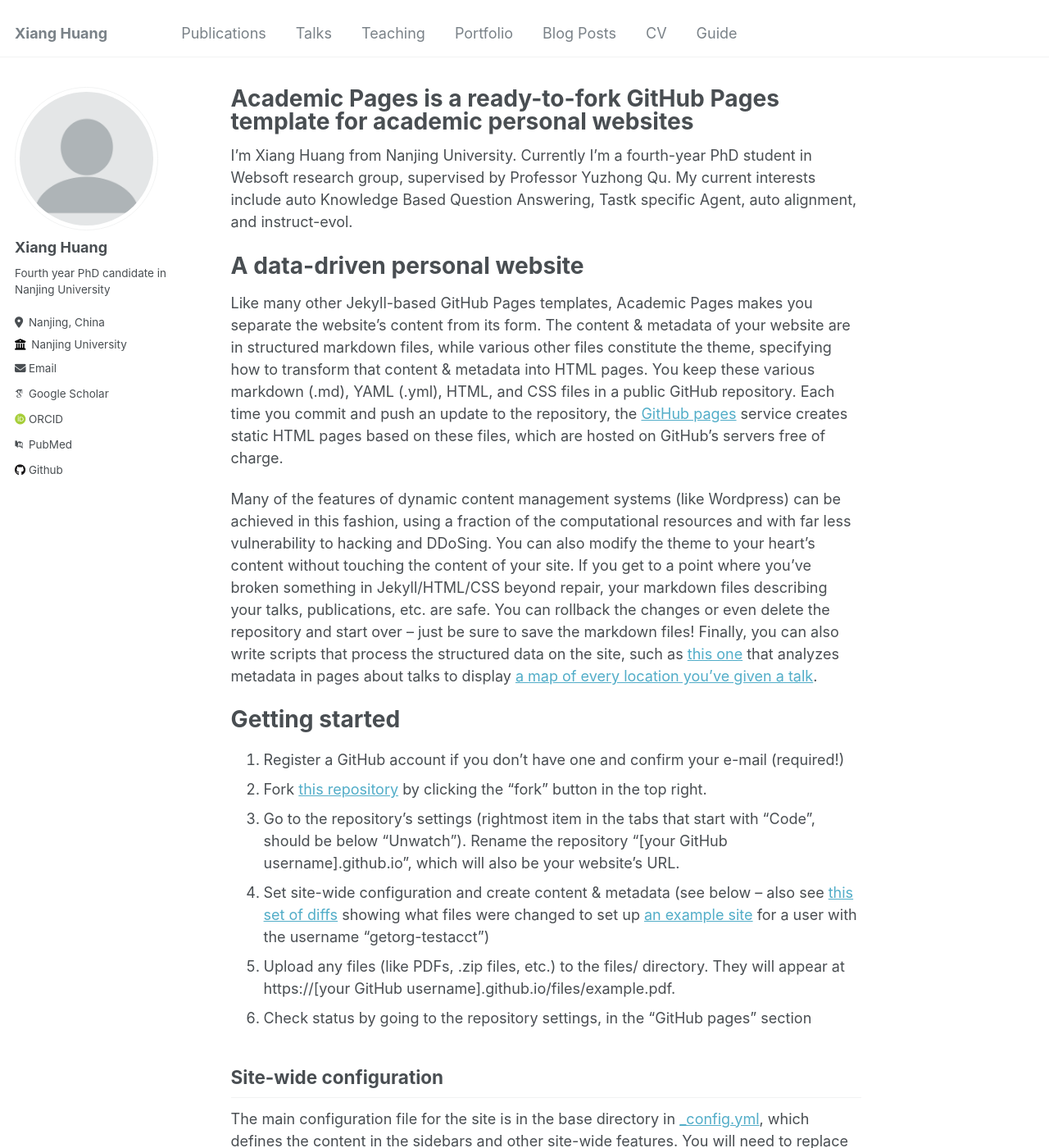
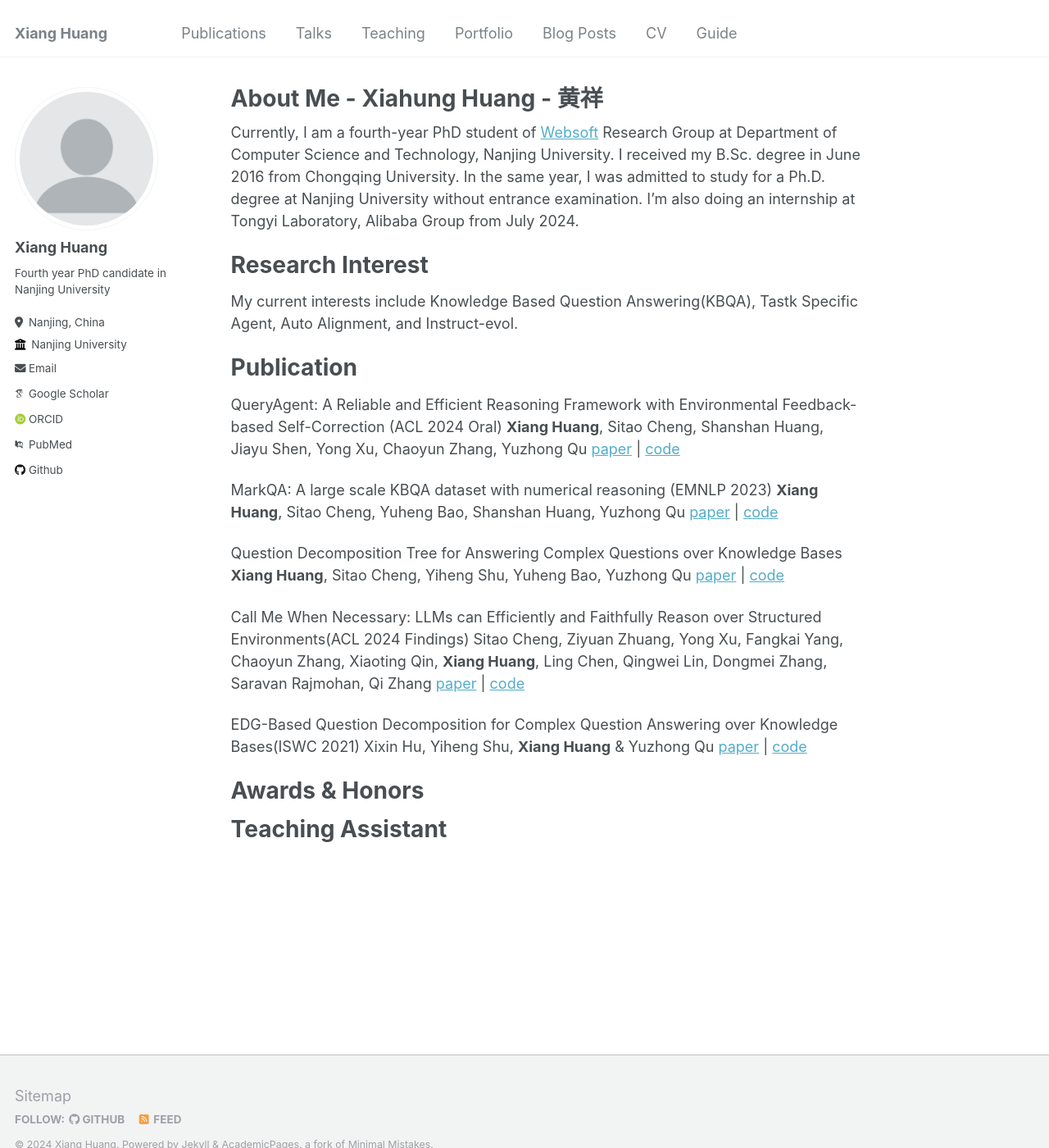
Before and after one commit to cdhx/cdhx.github.io, a Jekyll site: the page built from _pages/about.md, in a window 1280 px wide and 1400 px high. Shown: the whole window at 82% size. Built offline with Jekyll 4.4.1, drawn with Linux system fonts in a browser that asks for light colours; some web fonts are replaced; some of the changed text lies outside the part shown.

Commit message:
Update about.md

```diff
--- a/_pages/about.md
+++ b/_pages/about.md
@@ -1,49 +1,48 @@
 ---
 permalink: /
-title: "Academic Pages is a ready-to-fork GitHub Pages template for academic personal websites"
+title: "About Me - Xiahung Huang - 黄祥"
 author_profile: true
 redirect_from:
   - /about/
   - /about.html
 ---
 
-I'm Xiang Huang from Nanjing University. Currently I'm a fourth-year PhD student in Websoft research group, supervised by Professor Yuzhong Qu. My current interests include auto Knowledge Based Question Answering, Tastk specific Agent, auto alignment, and instruct-evol.
+Currently, I am a fourth-year PhD student of [Websoft](http://ws.nju.edu.cn/wiki/Wiki.jsp?page=%E4%B8%87%E7%BB%B4%E7%BD%91%E8%BD%AF%E4%BB%B6%E7%A0%94%E7%A9%B6%E7%BB%84) Research Group at Department of Computer Science and Technology, Nanjing University. I received my B.Sc. degree in June 2016 from Chongqing University.
+In the same year, I was admitted to study for a Ph.D. degree at Nanjing University without entrance examination.
+I'm also doing an internship at Tongyi Laboratory, Alibaba Group from July 2024.
 
-A data-driven personal website
-======
-Like many other Jekyll-based GitHub Pages templates, Academic Pages makes you separate the website's content from its form. The content & metadata of your website are in structured markdown files, while various other files constitute the theme, specifying how to transform that content & metadata into HTML pages. You keep these various markdown (.md), YAML (.yml), HTML, and CSS files in a public GitHub repository. Each time you commit and push an update to the repository, the [GitHub pages](https://pages.github.com/) service creates static HTML pages based on these files, which are hosted on GitHub's servers free of charge.
+Research Interest
+===
+My current interests include Knowledge Based Question Answering(KBQA), Tastk Specific Agent, Auto Alignment, and Instruct-evol.
 
-Many of the features of dynamic content management systems (like Wordpress) can be achieved in this fashion, using a fraction of the computational resources and with far less vulnerability to hacking and DDoSing. You can also modify the theme to your heart's content without touching the content of your site. If you get to a point where you've broken something in Jekyll/HTML/CSS beyond repair, your markdown files describing your talks, publications, etc. are safe. You can rollback the changes or even delete the repository and start over -- just be sure to save the markdown files! Finally, you can also write scripts that process the structured data on the site, such as [this one](https://github.com/academicpages/academicpages.github.io/blob/master/talkmap.ipynb) that analyzes metadata in pages about talks to display [a map of every location you've given a talk](https://academicpages.github.io/talkmap.html).
 
-Getting started
-======
-1. Register a GitHub account if you don't have one and confirm your e-mail (required!)
-1. Fork [this repository](https://github.com/academicpages/academicpages.github.io) by clicking the "fork" button in the top right.
-1. Go to the repository's settings (rightmost item in the tabs that start with "Code", should be below "Unwatch"). Rename the repository "[your GitHub username].github.io", which will also be your website's URL.
-1. Set site-wide configuration and create content & metadata (see below -- also see [this set of diffs](http://archive.is/3TPas) showing what files were changed to set up [an example site](https://getorg-testacct.github.io) for a user with the username "getorg-testacct")
-1. Upload any files (like PDFs, .zip files, etc.) to the files/ directory. They will appear at https://[your GitHub username].github.io/files/example.pdf.
-1. Check status by going to the repository settings, in the "GitHub pages" section
 
-Site-wide configuration
-------
-The main configuration file for the site is in the base directory in [_config.yml](https://github.com/academicpages/academicpages.github.io/blob/master/_config.yml), which defines the content in the sidebars and other site-wide features. You will need to replace the default variables with ones about yourself and your site's github repository. The configuration file for the top menu is in [_data/navigation.yml](https://github.com/academicpages/academicpages.github.io/blob/master/_data/navigation.yml). For example, if you don't have a portfolio or blog posts, you can remove those items from that navigation.yml file to remove them from the header.
+Publication
+===
 
-Create content & metadata
-------
-For site content, there is one markdown file for each type of content, which are stored in directories like _publications, _talks, _posts, _teaching, or _pages. For example, each talk is a markdown file in the [_talks directory](https://github.com/academicpages/academicpages.github.io/tree/master/_talks). At the top of each markdown file is structured data in YAML about the talk, which the theme will parse to do lots of cool stuff. The same structured data about a talk is used to generate the list of talks on the [Talks page](https://academicpages.github.io/talks), each [individual page](https://academicpages.github.io/talks/2012-03-01-talk-1) for specific talks, the talks section for the [CV page](https://academicpages.github.io/cv), and the [map of places you've given a talk](https://academicpages.github.io/talkmap.html) (if you run this [python file](https://github.com/academicpages/academicpages.github.io/blob/master/talkmap.py) or [Jupyter notebook](https://github.com/academicpages/academicpages.github.io/blob/master/talkmap.ipynb), which creates the HTML for the map based on the contents of the _talks directory).
+QueryAgent: A Reliable and Efficient Reasoning Framework with Environmental Feedback-based Self-Correction (ACL 2024 Oral)
+**Xiang Huang**, Sitao Cheng, Shanshan Huang, Jiayu Shen, Yong Xu, Chaoyun Zhang, Yuzhong Qu
+[paper](https://arxiv.org/abs/2403.11886) | [code](https://github.com/cdhx/QueryAgent)
 
-**Markdown generator**
+MarkQA: A large scale KBQA dataset with numerical reasoning (EMNLP 2023)
+**Xiang Huang**, Sitao Cheng, Yuheng Bao, Shanshan Huang, Yuzhong Qu
+[paper](http://arxiv.org/abs/2310.15517) | [code](https://github.com/cdhx/MarkQA)
 
-I have also created [a set of Jupyter notebooks](https://github.com/academicpages/academicpages.github.io/tree/master/markdown_generator
-) that converts a CSV containing structured data about talks or presentations into individual markdown files that will be properly formatted for the Academic Pages template. The sample CSVs in that directory are the ones I used to create my own personal website at stuartgeiger.com. My usual workflow is that I keep a spreadsheet of my publications and talks, then run the code in these notebooks to generate the markdown files, then commit and push them to the GitHub repository.
+Question Decomposition Tree for Answering Complex Questions over Knowledge Bases
+**Xiang Huang**, Sitao Cheng, Yiheng Shu, Yuheng Bao, Yuzhong Qu
+[paper](https://ojs.aaai.org/index.php/AAAI/article/view/26519/26291) | [code](https://github.com/cdhx/QDTQA)
 
-How to edit your site's GitHub repository
-------
-Many people use a git client to create files on their local computer and then push them to GitHub's servers. If you are not familiar with git, you can directly edit these configuration and markdown files directly in the github.com interface. Navigate to a file (like [this one](https://github.com/academicpages/academicpages.github.io/blob/master/_talks/2012-03-01-talk-1.md) and click the pencil icon in the top right of the content preview (to the right of the "Raw | Blame | History" buttons). You can delete a file by clicking the trashcan icon to the right of the pencil icon. You can also create new files or upload files by navigating to a directory and clicking the "Create new file" or "Upload files" buttons.
+Call Me When Necessary: LLMs can Efficiently and Faithfully Reason over Structured Environments(ACL 2024 Findings)
+Sitao Cheng, Ziyuan Zhuang, Yong Xu, Fangkai Yang, Chaoyun Zhang, Xiaoting Qin, **Xiang Huang**, Ling Chen, Qingwei Lin, Dongmei Zhang, Saravan Rajmohan, Qi Zhang
+[paper](https://arxiv.org/abs/2403.08593) | [code](https://github.com/sitaocheng/readi)
 
-Example: editing a markdown file for a talk
-![Editing a markdown file for a talk](/images/editing-talk.png)
+EDG-Based Question Decomposition for Complex Question Answering over Knowledge Bases(ISWC 2021)
+Xixin Hu, Yiheng Shu, **Xiang Huang** & Yuzhong Qu
+[paper](https://link.springer.com/chapter/10.1007/978-3-030-88361-4_8) | [code](https://github.com/HXX97/EDG)
 
-For more info
-------
-More info about configuring Academic Pages can be found in [the guide](https://academicpages.github.io/markdown/). The [guides for the Minimal Mistakes theme](https://mmistakes.github.io/minimal-mistakes/docs/configuration/) (which this theme was forked from) might also be helpful.
+
+Awards & Honors
+===
+
+Teaching Assistant
+===
```
